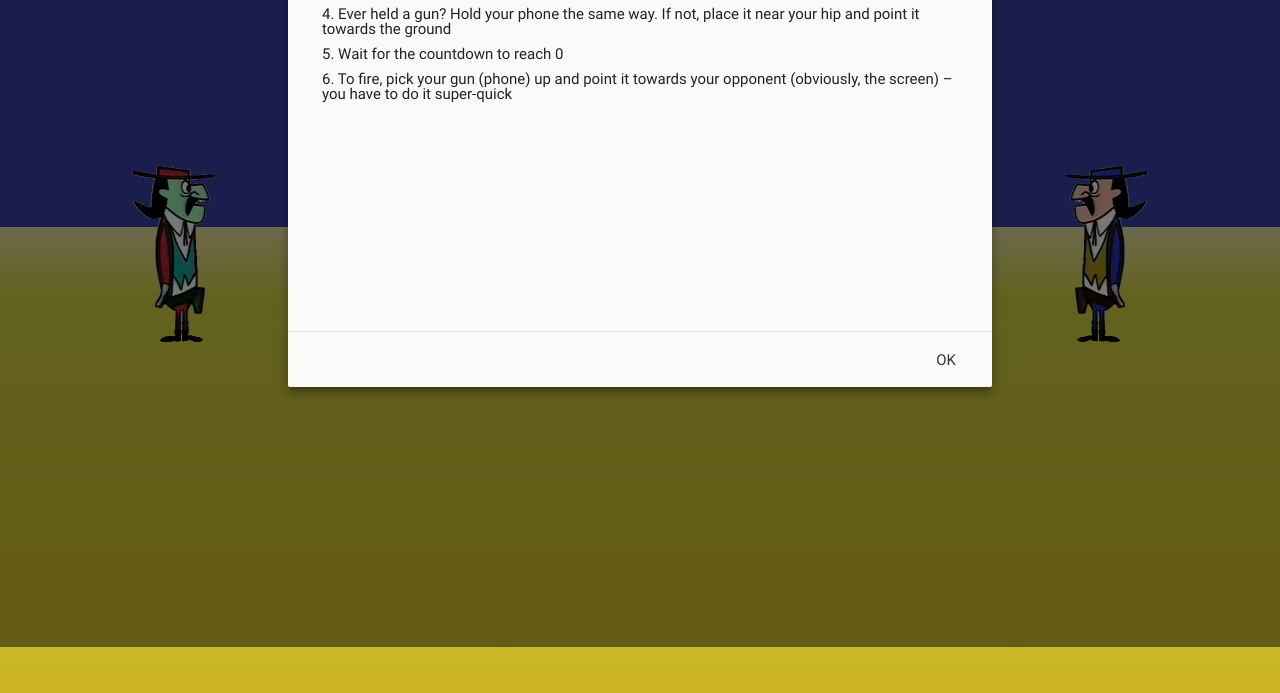
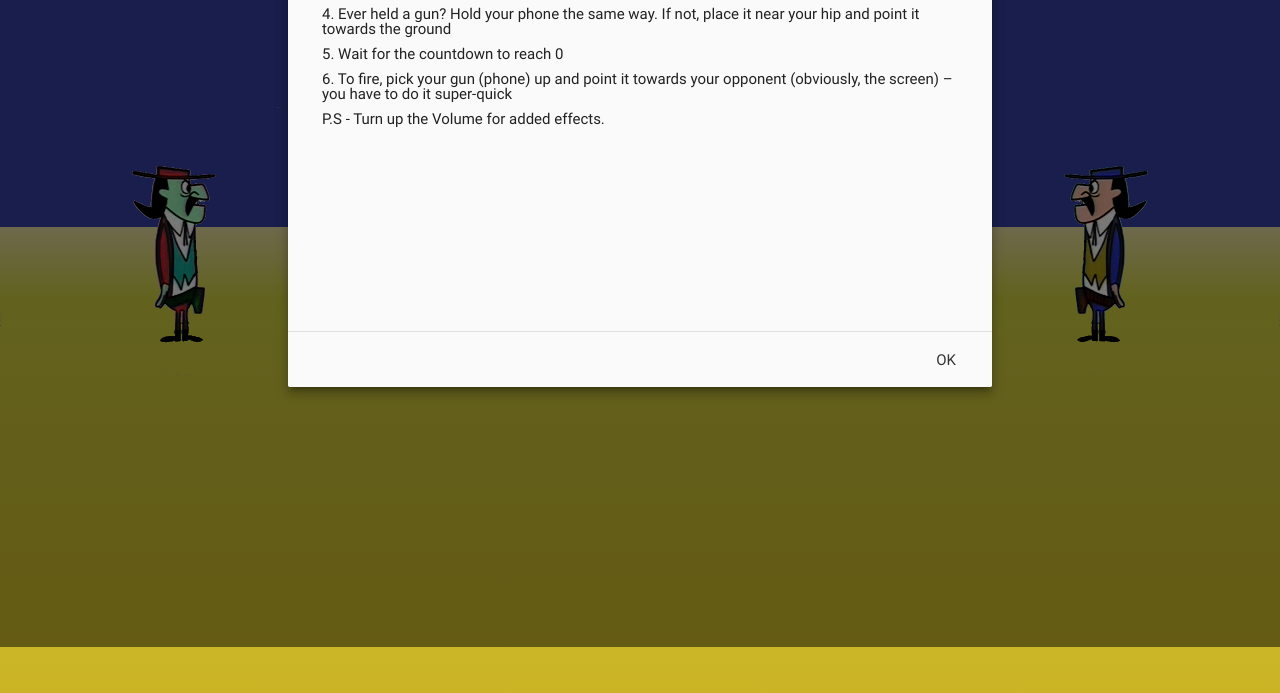
Before and after one commit to ar1kumar/heroku_game, a website: page public/index.html in a window 1280 px wide. Both pictures are taken after a click on the link "INSTRUCTIONS". Shown: the part 253-946 px from the top of the page. Drawn offline with nearby package versions, Linux system fonts and the light colour scheme; no server answers.

Commit message:
Added additional instructions for vlume

```diff
--- a/public/index.html
+++ b/public/index.html
@@ -47,6 +47,7 @@
 					<li>4. Ever held a gun? Hold your phone the same way. If not, place it near your hip and point it towards the ground</li>
 					<li>5. Wait for the countdown to reach 0</li>
 					<li>6. To fire, pick your gun (phone) up and point it towards your opponent (obviously, the screen) – you have to do it super-quick</li>
+					<li>P.S - Turn up the Volume for added effects.</li>
 
 	      </ul>
 	    </div>
```
